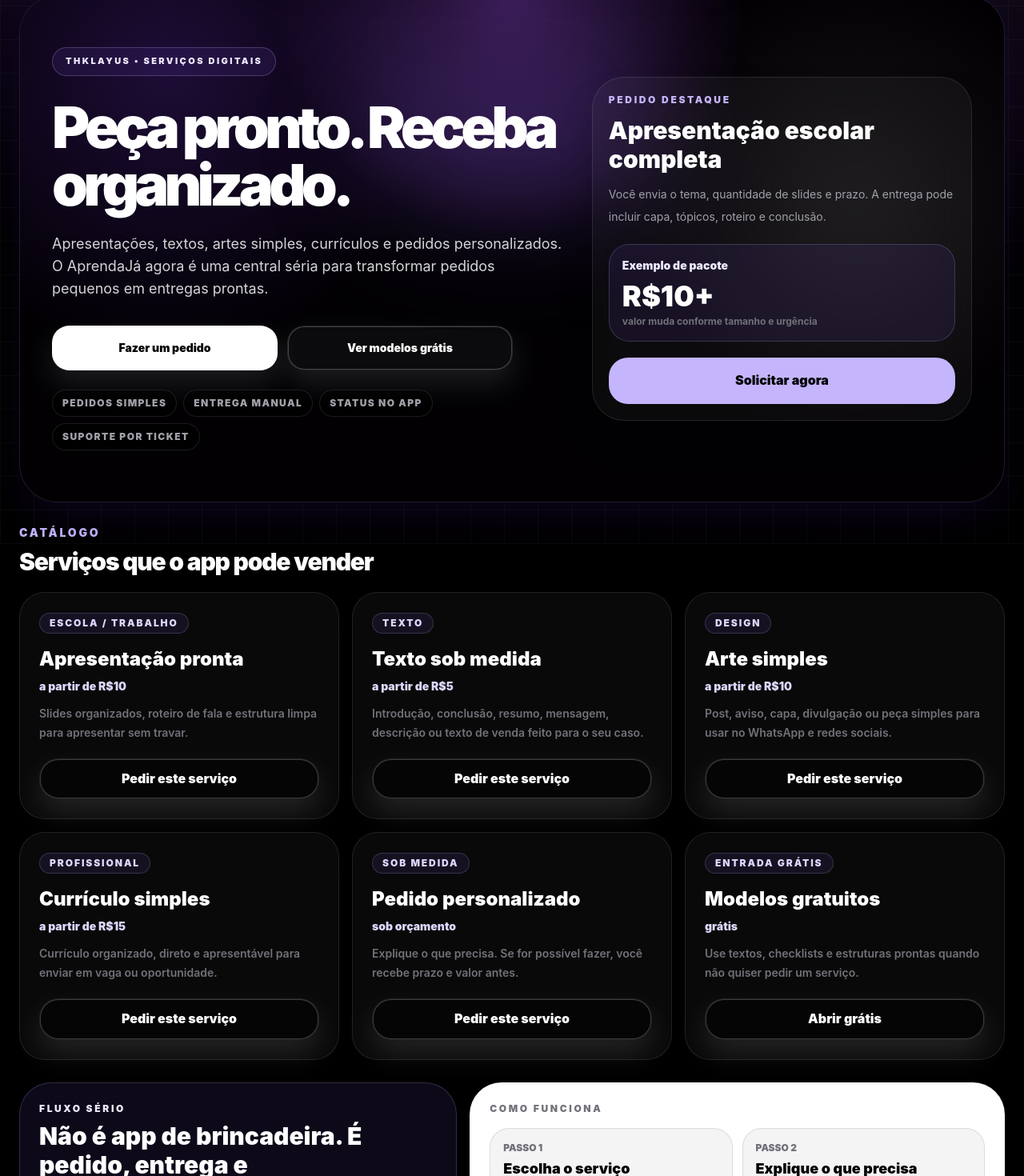
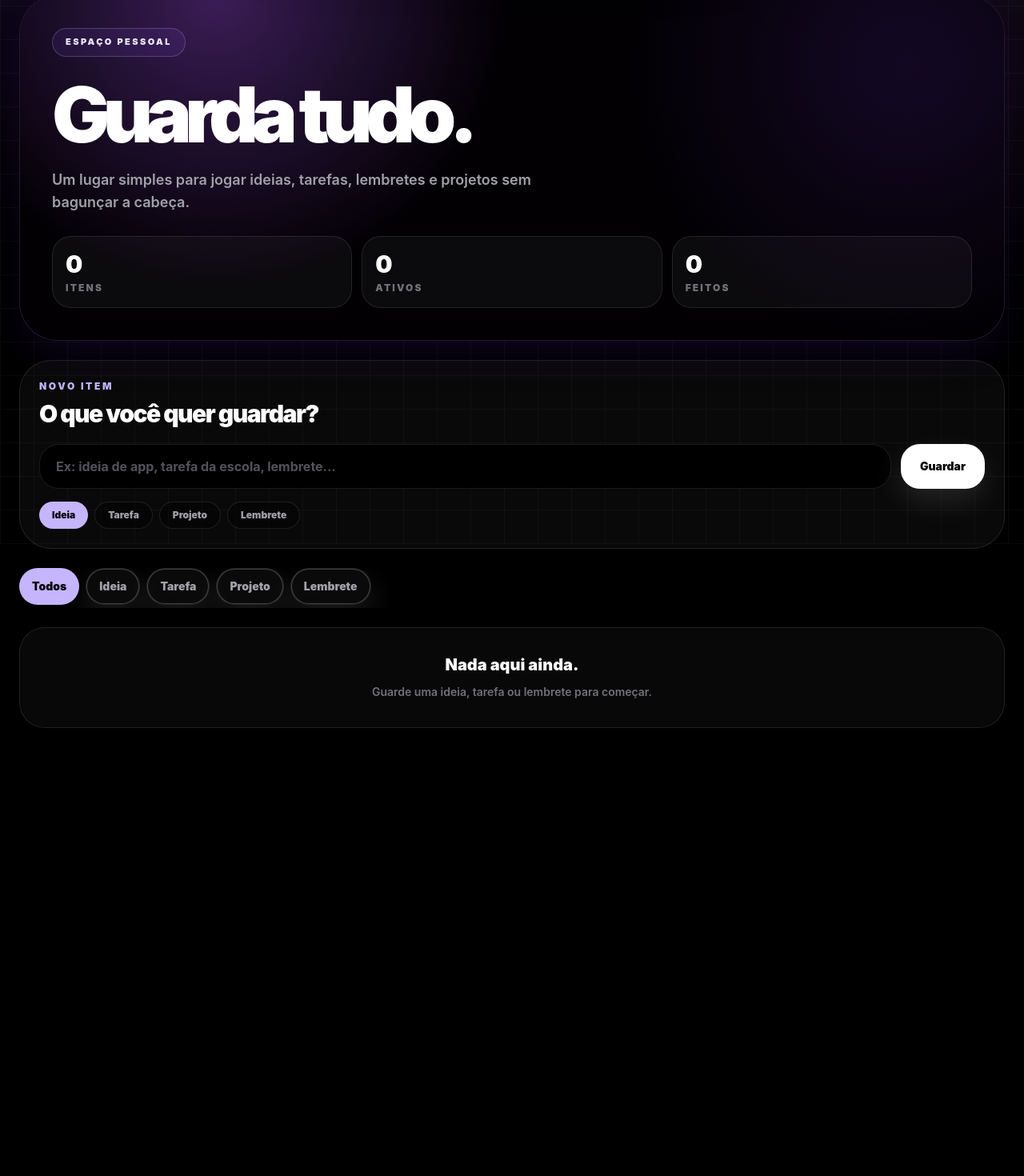
Before and after one commit to thiagodouglas19t-lang/Thklayus-hub, a React (Vite) app: page / in a window 1280 px wide. Shown: the part 119-1589 px from the top of the page at 80% size. After the commit the page ends 1093 px from the top, so only its background shows below. Built offline with nearby package versions, Linux system fonts and the light colour scheme.

Commit message:
Replace home with personal space app

```diff
--- a/src/pages/Home.tsx
+++ b/src/pages/Home.tsx
@@ -1,122 +1,168 @@
-const services = [
-  { title: "Apresentação pronta", price: "a partir de R$10", desc: "Slides organizados, roteiro de fala e estrutura limpa para apresentar sem travar.", tag: "Escola / trabalho" },
-  { title: "Texto sob medida", price: "a partir de R$5", desc: "Introdução, conclusão, resumo, mensagem, descrição ou texto de venda feito para o seu caso.", tag: "Texto" },
-  { title: "Arte simples", price: "a partir de R$10", desc: "Post, aviso, capa, divulgação ou peça simples para usar no WhatsApp e redes sociais.", tag: "Design" },
-  { title: "Currículo simples", price: "a partir de R$15", desc: "Currículo organizado, direto e apresentável para enviar em vaga ou oportunidade.", tag: "Profissional" },
-  { title: "Pedido personalizado", price: "sob orçamento", desc: "Explique o que precisa. Se for possível fazer, você recebe prazo e valor antes.", tag: "Sob medida" },
-  { title: "Modelos gratuitos", price: "grátis", desc: "Use textos, checklists e estruturas prontas quando não quiser pedir um serviço.", tag: "Entrada grátis" },
-];
+import { useEffect, useMemo, useState } from "react";
 
-const steps = [
-  "Escolha o serviço",
-  "Explique o que precisa",
-  "Receba prazo e valor",
-  "Acompanhe pelo app",
-];
+type Note = {
+  id: string;
+  title: string;
+  type: "Ideia" | "Tarefa" | "Projeto" | "Lembrete";
+  done: boolean;
+  createdAt: number;
+};
 
-const proof = [
-  "Pedidos simples",
-  "Entrega manual",
-  "Status no app",
-  "Suporte por ticket",
-];
+const STORAGE_KEY = "aprendaja_space_notes_v1";
 
-export default function Home({ setPage }: { setPage: (page: any) => void }) {
+function loadNotes(): Note[] {
+  try {
+    const saved = localStorage.getItem(STORAGE_KEY);
+    if (!saved) return [];
+    const parsed = JSON.parse(saved);
+    return Array.isArray(parsed) ? parsed : [];
+  } catch {
+    return [];
+  }
+}
+
+function saveNotes(notes: Note[]) {
+  try {
+    localStorage.setItem(STORAGE_KEY, JSON.stringify(notes));
+  } catch {
+    // ignore
+  }
+}
+
+export default function Home() {
+  const [notes, setNotes] = useState<Note[]>(loadNotes);
+  const [title, setTitle] = useState("");
+  const [type, setType] = useState<Note["type"]>("Ideia");
+  const [filter, setFilter] = useState<"Todos" | Note["type"]>("Todos");
+
+  useEffect(() => {
+    saveNotes(notes);
+  }, [notes]);
+
+  const visibleNotes = useMemo(() => {
+    if (filter === "Todos") return notes;
+    return notes.filter((note) => note.type === filter);
+  }, [notes, filter]);
+
+  const doneCount = notes.filter((note) => note.done).length;
+  const activeCount = notes.length - doneCount;
+
+  function addNote() {
+    const clean = title.trim();
+    if (!clean) return;
+
+    const note: Note = {
+      id: `${Date.now()}-${Math.random().toString(16).slice(2)}`,
+      title: clean,
+      type,
+      done: false,
+      createdAt: Date.now(),
+    };
+
+    setNotes((current) => [note, ...current]);
+    setTitle("");
+  }
+
+  function toggleNote(id: string) {
+    setNotes((current) => current.map((note) => note.id === id ? { ...note, done: !note.done } : note));
+  }
+
+  function removeNote(id: string) {
+    setNotes((current) => current.filter((note) => note.id !== id));
+  }
+
   return (
-    <div className="space-y-7">
-      <section className="relative overflow-hidden rounded-[3rem] border border-violet-300/15 bg-[#020003] px-5 py-9 shadow-2xl shadow-violet-950/30 md:px-10 md:py-16">
-        <div className="pointer-events-none absolute inset-0 bg-[radial-gradient(circle_at_50%_0%,rgba(168,85,247,0.34),transparent_34%),radial-gradient(circle_at_15%_15%,rgba(124,58,237,0.22),transparent_30%),radial-gradient(circle_at_85%_40%,rgba(255,255,255,0.08),transparent_26%)]" />
-        <div className="pointer-events-none absolute left-1/2 top-20 h-52 w-96 -translate-x-1/2 rounded-full bg-violet-500/20 blur-3xl" />
-
-        <div className="relative mx-auto grid max-w-6xl gap-8 lg:grid-cols-[1.15fr_0.85fr] lg:items-center">
-          <div>
+    <div className="space-y-6 pb-4">
+      <section className="relative overflow-hidden rounded-[3rem] border border-violet-300/15 bg-[#020003] p-6 shadow-2xl shadow-violet-950/30 md:p-10">
+        <div className="pointer-events-none absolute inset-0 bg-[radial-gradient(circle_at_20%_0%,rgba(168,85,247,0.34),transparent_34%),radial-gradient(circle_at_90%_20%,rgba(124,58,237,0.14),transparent_30%)]" />
+        <div className="relative">
           <span className="inline-flex rounded-full border border-violet-300/25 bg-violet-500/10 px-4 py-2 text-[11px] font-black uppercase tracking-[0.22em] text-violet-100">
-              THKLAYUS • Serviços digitais
+            Espaço pessoal
           </span>
 
-            <h1 className="mt-7 text-5xl font-black leading-[0.92] tracking-[-0.08em] text-white md:text-7xl">
-              Peça pronto. Receba organizado.
+          <h1 className="mt-6 text-6xl font-black leading-[0.88] tracking-[-0.09em] text-white md:text-8xl">
+            Guarda tudo.
           </h1>
 
-            <p className="mt-6 max-w-2xl text-base leading-8 text-zinc-300 md:text-lg">
-              Apresentações, textos, artes simples, currículos e pedidos personalizados. O AprendaJá agora é uma central séria para transformar pedidos pequenos em entregas prontas.
+          <p className="mt-5 max-w-2xl text-base font-semibold leading-8 text-zinc-400 md:text-lg">
+            Um lugar simples para jogar ideias, tarefas, lembretes e projetos sem bagunçar a cabeça.
           </p>
 
-            <div className="mt-8 grid max-w-xl gap-3 sm:grid-cols-2">
-              <button onClick={() => setPage("pedidos")} className="min-h-14 rounded-[1.35rem] bg-white px-6 text-sm font-black text-black shadow-xl shadow-violet-500/25 transition hover:scale-[1.02] active:scale-95">
-                Fazer um pedido
-              </button>
-              <button onClick={() => setPage("cursos")} className="min-h-14 rounded-[1.35rem] border border-white/10 bg-white/[0.04] px-6 text-sm font-black text-white transition hover:border-violet-300/40 hover:bg-violet-500/10 active:scale-95">
-                Ver modelos grátis
-              </button>
+          <div className="mt-7 grid gap-3 sm:grid-cols-3">
+            <div className="rounded-[1.5rem] border border-white/10 bg-white/[0.04] p-4">
+              <p className="text-3xl font-black text-white">{notes.length}</p>
+              <p className="mt-1 text-xs font-black uppercase tracking-[0.18em] text-zinc-500">itens</p>
             </div>
-
-            <div className="mt-6 flex flex-wrap gap-2">
-              {proof.map((item) => (
-                <span key={item} className="rounded-full border border-white/10 bg-black/35 px-3 py-2 text-xs font-black uppercase tracking-[0.12em] text-zinc-400">
-                  {item}
-                </span>
-              ))}
+            <div className="rounded-[1.5rem] border border-white/10 bg-white/[0.04] p-4">
+              <p className="text-3xl font-black text-white">{activeCount}</p>
+              <p className="mt-1 text-xs font-black uppercase tracking-[0.18em] text-zinc-500">ativos</p>
             </div>
+            <div className="rounded-[1.5rem] border border-white/10 bg-white/[0.04] p-4">
+              <p className="text-3xl font-black text-white">{doneCount}</p>
+              <p className="mt-1 text-xs font-black uppercase tracking-[0.18em] text-zinc-500">feitos</p>
             </div>
-
-          <div className="rounded-[2.5rem] border border-white/10 bg-white/[0.04] p-5 shadow-2xl shadow-black/30 backdrop-blur-xl">
-            <p className="text-xs font-black uppercase tracking-[0.22em] text-violet-300">Pedido destaque</p>
-            <h2 className="mt-3 text-3xl font-black text-white">Apresentação escolar completa</h2>
-            <p className="mt-3 text-sm leading-7 text-zinc-400">Você envia o tema, quantidade de slides e prazo. A entrega pode incluir capa, tópicos, roteiro e conclusão.</p>
-            <div className="mt-5 rounded-[1.6rem] border border-violet-300/20 bg-violet-500/10 p-4">
-              <p className="text-sm font-black text-violet-100">Exemplo de pacote</p>
-              <p className="mt-2 text-4xl font-black text-white">R$10+</p>
-              <p className="mt-1 text-xs font-bold text-zinc-500">valor muda conforme tamanho e urgência</p>
-            </div>
-            <button onClick={() => setPage("pedidos")} className="mt-5 w-full rounded-2xl bg-violet-300 px-5 py-4 font-black text-black transition active:scale-95">
-              Solicitar agora
-            </button>
           </div>
         </div>
       </section>
 
-      <section>
-        <div className="flex items-end justify-between gap-4">
-          <div>
-            <p className="text-sm font-black uppercase tracking-[0.2em] text-violet-300">Catálogo</p>
-            <h2 className="mt-2 text-3xl font-black tracking-[-0.04em] text-white">Serviços que o app pode vender</h2>
-          </div>
+      <section className="rounded-[2.5rem] border border-white/10 bg-white/[0.035] p-5 md:p-6">
+        <p className="text-xs font-black uppercase tracking-[0.22em] text-violet-300">Novo item</p>
+        <h2 className="mt-2 text-3xl font-black tracking-[-0.05em] text-white">O que você quer guardar?</h2>
+
+        <div className="mt-5 grid gap-3 md:grid-cols-[1fr_auto]">
+          <input
+            value={title}
+            onChange={(event) => setTitle(event.target.value)}
+            onKeyDown={(event) => { if (event.key === "Enter") addNote(); }}
+            placeholder="Ex: ideia de app, tarefa da escola, lembrete..."
+            className="min-h-14 rounded-2xl border border-white/10 bg-black px-5 text-base font-bold text-white outline-none placeholder:text-zinc-600 focus:border-violet-300/50"
+          />
+          <button onClick={addNote} className="min-h-14 rounded-2xl bg-white px-6 text-sm font-black text-black active:scale-95">
+            Guardar
+          </button>
         </div>
 
-        <div className="mt-5 grid gap-4 md:grid-cols-2 xl:grid-cols-3">
-          {services.map((service) => (
-            <article key={service.title} className="rounded-[2rem] border border-white/10 bg-white/[0.035] p-6 shadow-xl shadow-black/20 transition hover:-translate-y-1 hover:border-violet-300/35 hover:bg-violet-500/10">
-              <p className="inline-flex rounded-full border border-violet-300/20 bg-violet-500/10 px-3 py-1 text-xs font-black uppercase tracking-[0.16em] text-violet-200">{service.tag}</p>
-              <h3 className="mt-4 text-2xl font-black text-white">{service.title}</h3>
-              <p className="mt-2 text-sm font-black text-violet-200">{service.price}</p>
-              <p className="mt-3 text-sm font-semibold leading-6 text-zinc-500">{service.desc}</p>
-              <button onClick={() => service.title === "Modelos gratuitos" ? setPage("cursos") : setPage("pedidos")} className="mt-5 w-full rounded-2xl border border-white/10 bg-black/35 px-4 py-3 font-black text-white transition hover:bg-white hover:text-black active:scale-95">
-                {service.title === "Modelos gratuitos" ? "Abrir grátis" : "Pedir este serviço"}
+        <div className="mt-4 flex flex-wrap gap-2">
+          {(["Ideia", "Tarefa", "Projeto", "Lembrete"] as Note["type"][]).map((item) => (
+            <button key={item} onClick={() => setType(item)} className={`rounded-full px-4 py-2 text-xs font-black transition ${type === item ? "bg-violet-300 text-black" : "border border-white/10 bg-black/40 text-zinc-400"}`}>
+              {item}
             </button>
-            </article>
           ))}
         </div>
       </section>
 
-      <section className="grid gap-4 lg:grid-cols-[0.9fr_1.1fr]">
-        <div className="rounded-[2.5rem] border border-violet-300/20 bg-violet-500/10 p-6">
-          <p className="text-xs font-black uppercase tracking-[0.22em] text-violet-100">Fluxo sério</p>
-          <h2 className="mt-2 text-3xl font-black text-white">Não é app de brincadeira. É pedido, entrega e acompanhamento.</h2>
-          <p className="mt-3 text-sm leading-7 text-violet-50/80">O foco é vender serviços digitais pequenos, com preço claro e entrega manual. Modelos gratuitos servem como porta de entrada, não como produto principal.</p>
+      <section className="flex gap-2 overflow-x-auto pb-1">
+        {(["Todos", "Ideia", "Tarefa", "Projeto", "Lembrete"] as ("Todos" | Note["type"])[]).map((item) => (
+          <button key={item} onClick={() => setFilter(item)} className={`shrink-0 rounded-2xl px-4 py-3 text-sm font-black transition active:scale-95 ${filter === item ? "bg-violet-300 text-black" : "border border-white/10 bg-white/[0.04] text-zinc-400"}`}>
+            {item}
+          </button>
+        ))}
+      </section>
+
+      <section className="space-y-3">
+        {visibleNotes.length === 0 ? (
+          <div className="rounded-[2rem] border border-white/10 bg-white/[0.03] p-8 text-center">
+            <p className="text-xl font-black text-white">Nada aqui ainda.</p>
+            <p className="mt-2 text-sm font-semibold leading-6 text-zinc-500">Guarde uma ideia, tarefa ou lembrete para começar.</p>
           </div>
-
-        <div className="rounded-[2.5rem] border border-white/10 bg-white p-6 text-black">
-          <p className="text-xs font-black uppercase tracking-[0.22em] text-zinc-500">Como funciona</p>
-          <div className="mt-4 grid gap-3 sm:grid-cols-2">
-            {steps.map((step, index) => (
-              <div key={step} className="rounded-2xl border border-black/10 bg-zinc-100 p-4">
-                <p className="text-xs font-black text-zinc-500">PASSO {index + 1}</p>
-                <p className="mt-1 text-lg font-black">{step}</p>
+        ) : (
+          visibleNotes.map((note) => (
+            <article key={note.id} className={`rounded-[2rem] border p-4 transition ${note.done ? "border-emerald-300/20 bg-emerald-500/10" : "border-white/10 bg-white/[0.035]"}`}>
+              <div className="flex items-center gap-3">
+                <button onClick={() => toggleNote(note.id)} className={`grid h-12 w-12 shrink-0 place-items-center rounded-2xl text-lg font-black ${note.done ? "bg-emerald-300 text-black" : "border border-white/10 bg-black text-white"}`}>
+                  {note.done ? "✓" : ""}
+                </button>
+                <div className="min-w-0 flex-1">
+                  <p className={`text-base font-black leading-6 ${note.done ? "text-emerald-100 line-through decoration-emerald-300/70" : "text-white"}`}>{note.title}</p>
+                  <p className="mt-1 text-xs font-black uppercase tracking-[0.15em] text-zinc-500">{note.type}</p>
                 </div>
-            ))}
+                <button onClick={() => removeNote(note.id)} className="rounded-xl px-3 py-2 text-sm font-black text-zinc-600 active:scale-95">
+                  ×
+                </button>
               </div>
-        </div>
+            </article>
+          ))
+        )}
       </section>
     </div>
   );
```
Lines whose indentation alone changed are shown as unchanged.
